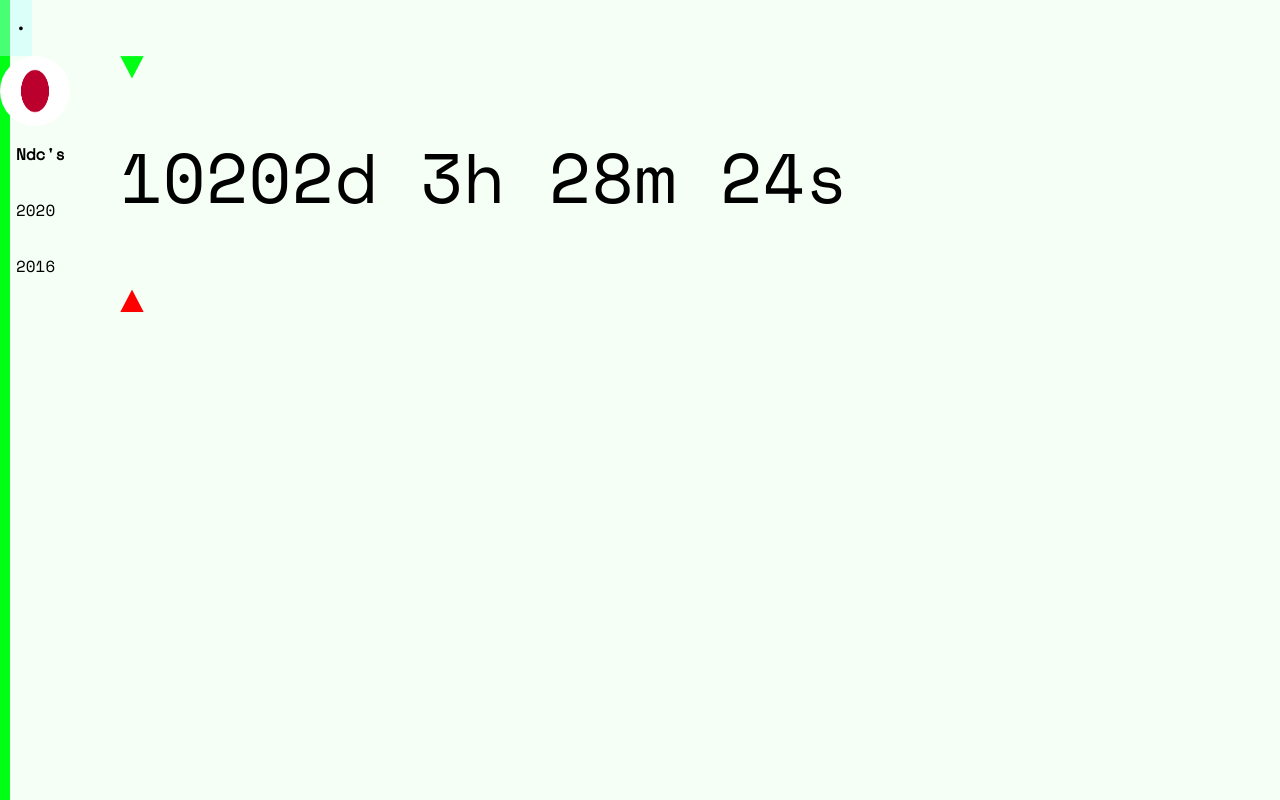
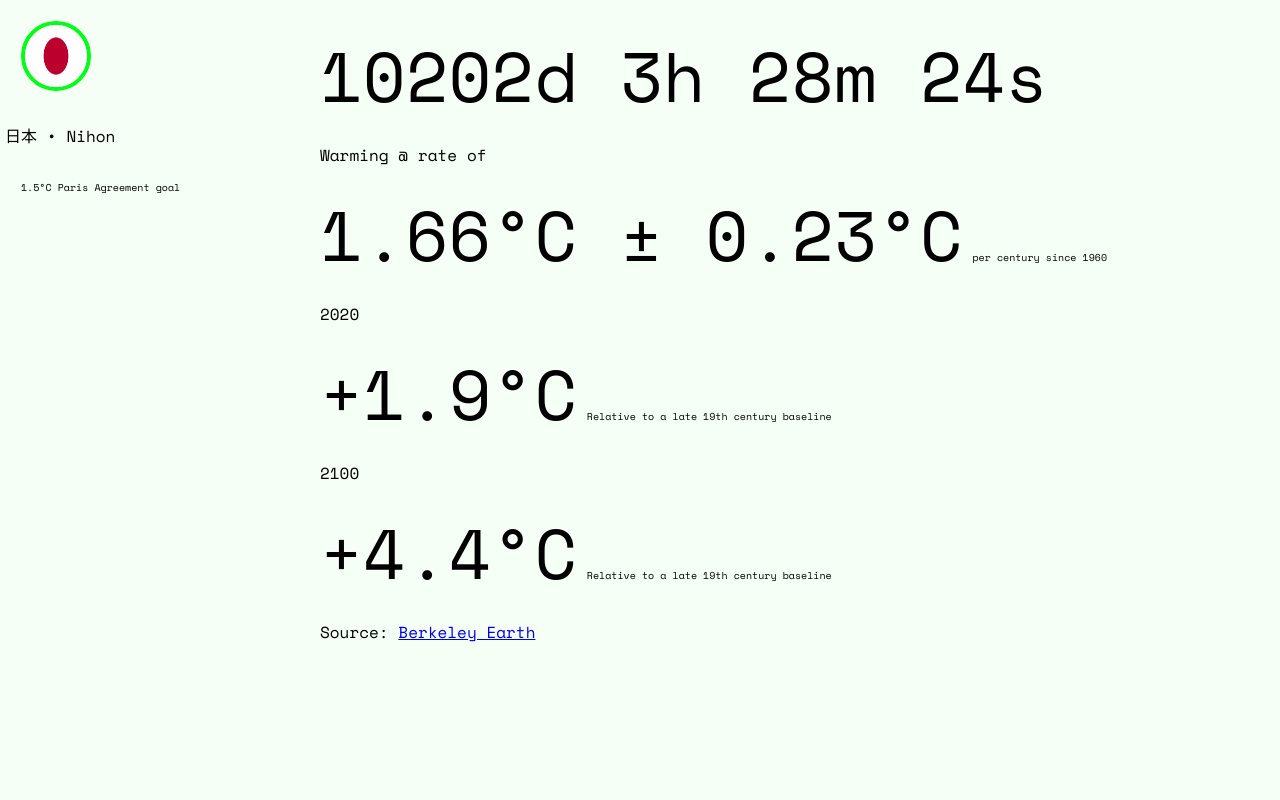
Before and after one commit to zero2050net/jp, a plain HTML site: page index.html in a window 1280 px wide. Shown: the top 800 px of the page. Drawn offline with nearby package versions, Linux system fonts and the light colour scheme; a web font is replaced by a local one.

Commit message:
Update index.html

```diff
--- a/index.html
+++ b/index.html
@@ -1,12 +1,14 @@
 <!DOCTYPE html>
 <html lang="en">
 <head>
-<title>zro.ec .• 日本</title>
+<title>日本 • Nihon .• zero2050.net</title>
 <link rel="preconnect" href="https://fonts.googleapis.com">
 <link rel="preconnect" href="https://fonts.gstatic.com" crossorigin>
 <link href="https://fonts.googleapis.com/css2?family=Space+Mono&display=swap" rel="stylesheet">
 <link href="https://fonts.googleapis.com/css2?family=Palette+Mosaic&display=swap" rel="stylesheet">
 <link href="https://fonts.googleapis.com/css2?family=Almarai:wght@300&display=swap" rel="stylesheet">
+<link rel="stylesheet" type="text/css" href="styles.css">
+<link rel="shortcut icon" type="image/x-icon" href="favicon.ico">
 <meta charset="utf-8">
 <meta name="viewport" content="width=device-width, initial-scale=1">
 <style>
@@ -14,51 +16,11 @@
   box-sizing: border-box;
 }
 
+
 body {
   margin: 0;
   font-family: 'Space Mono', monospace;
   background-color: hsl(120, 100%, 98%);
-}
-
-/* Style the side navigation */
-.sidenav {
-  height: 100%;
-  width: 10px;
-  position: fixed;
-  z-index: 1;
-  top: 0;
-  left: 0;
-  background-color: #00ff15;
-  overflow-x: show;
-}
-
-
-/* Side navigation links */
-.sidenav a {
-  color: black;
-  padding: 16px;
-  text-decoration: none;
-  display: block;
-}
-
-/* Change color on hover */
-.sidenav a:hover {
-  background-color: hsla(179, 100%, 85%, 0.4);
-  color: black;
-}
-
-/* Style the content */
-.content {
-  margin-left: 100px;
-  padding-left: 20px;
-}
-
-/* Style the profile picture */
-.avatar {
-  vertical-align: middle;
-  width: 70px;
-  height: 70px;
-  border-radius: 50%;
 }
 
   <style>
@@ -69,19 +31,15 @@ h1 {
   font-family: 'Space Mono', monospace;
   letter-spacing: 2px;
   color: black;
-  font-size: 40px
+  font-size: 30px
 }
 h2 {
-  color: #00ff15;
-  font-size: 40px
-}
-h3 {
   color: #ff0000;
   font-size: 40px;
 }
 p1 {
-  font-family: 'Comfortaa', cursive;
-  font-size: 40px;
+  font-family: 'Space Mono', monospace;
+  font-size: 20px;
   }
 p2 {
   font-family: 'Space Mono', monospace;
@@ -89,31 +47,63 @@ p2 {
   }
 p3 {
   font-family: 'Space Mono', monospace;
+  font-size: 60px;
+  }
+p4 {
+  font-family: 'Space Mono', monospace;
   font-size: 70px;
-  }
 </style>
 </head>
 <body>
 
 <div class="sidenav">
-  <a href="https://www.zro.ec/">•</a>
-  <img src="jp.png" alt="Avatar" class="avatar">
-  <a><b> Ndc's </b></a>
-  <a href="https://www4.unfccc.int/sites/ndcstaging/PublishedDocuments/Japan%20First/SUBMISSION%20OF%20JAPAN%27S%20NATIONALLY%20DETERMINED%20CONTRIBUTION%20(NDC).PDF">2020</a>
-  <a href="https://www4.unfccc.int/sites/ndcstaging/PublishedDocuments/Japan%20First/20150717_Japan%27s%20INDC.pdf">2016</a>
-  </div>
+  <a href=""><img src="jp.png" alt="Avatar" class="avatar"></a>
+  <p>日本 • Nihon</p>
+  <p2><a href="https://parisagreement.zero2050.net" target="_blank">1.5°C Paris Agreement goal</a></p2>
+</div>
 
 <div class="content">
-  <h2>▼</h2>
-  <p3 id="demo"></p3>
-  <h3>▲</h3>
+  <br>
+  <p4 id="demo"></p4>
+  <br>
+
+  <p>Warming @ rate of</p>
+  <p4>1.66°C ± 0.23°C</p4>
+  <p2>per century since 1960</p2>
+  <br>
+  <p>2020</p>
+  <p4>+1.9°C</p4>
+  <p2>Relative to a late 19th century baseline</p2>
+  <br>
+  <p>2100</p>
+  <p4>+4.4°C</p4>
+  <p2>Relative to a late 19th century baseline</p2>
+  <br>
+  <p>Source: <a href="http://berkeleyearth.org/" target="_blank">Berkeley Earth</a></p>
+  <br>
+  </div>
   <br>
   <br>
   <br>
   <br>
   <br>
   <br>
-  <br>
+  <script>
+var acc = document.getElementsByClassName("accordion");
+var i;
+
+for (i = 0; i < acc.length; i++) {
+  acc[i].addEventListener("click", function() {
+    this.classList.toggle("active");
+    var panel = this.nextElementSibling;
+    if (panel.style.display === "block") {
+      panel.style.display = "none";
+    } else {
+      panel.style.display = "block";
+    }
+  });
+}
+</script>
   <br>
   <br>
   <br>
@@ -169,12 +159,18 @@ var x = setInterval(function() {
   <br>
   <br>
   <br>
+
+ <div class="footer">
+ <p1>⦿ Carbon Neutral</p1>
+ <p><a href="https://github.blog/2021-04-22-environmental-sustainability-github/" target="_blank">• zero2050.net ○ GitHub</a></p>
+ <br>
+ <p2> Zero Ecosystem is a not for profit company limited by guarantee (Company No. 13349586) registered in England, United Kingdom </p2>
+ <br>
   <img src="favicon.png"
        width="25px";
        height="25px">
 
-  <p2> zro.ec is a not for profit company limited by guarantee (Company No. 13349586) registered in England, United Kingdom </p2>
-
+ <p2> Created in Liverpool </p2>
 </div>
 
 </body>
```
